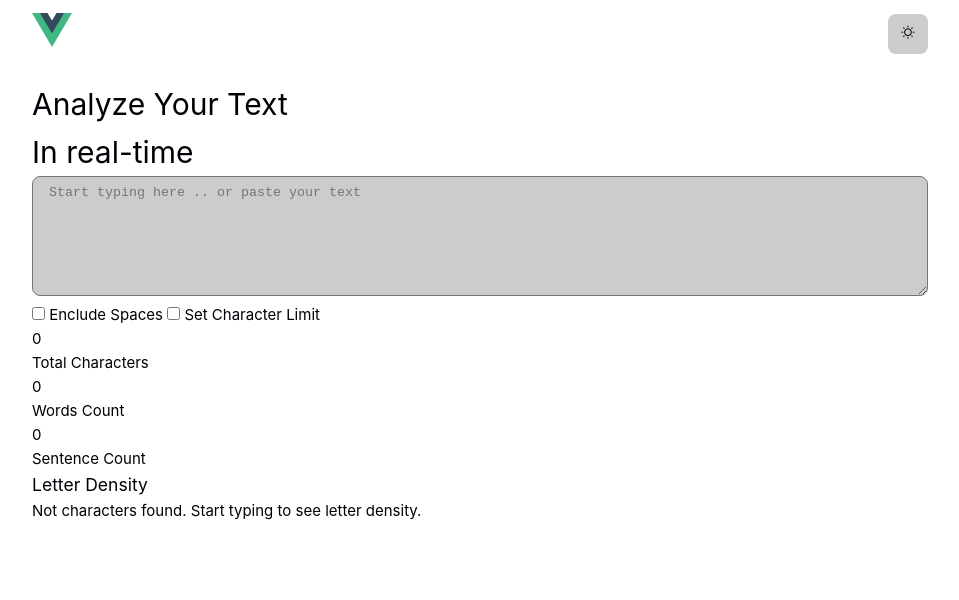
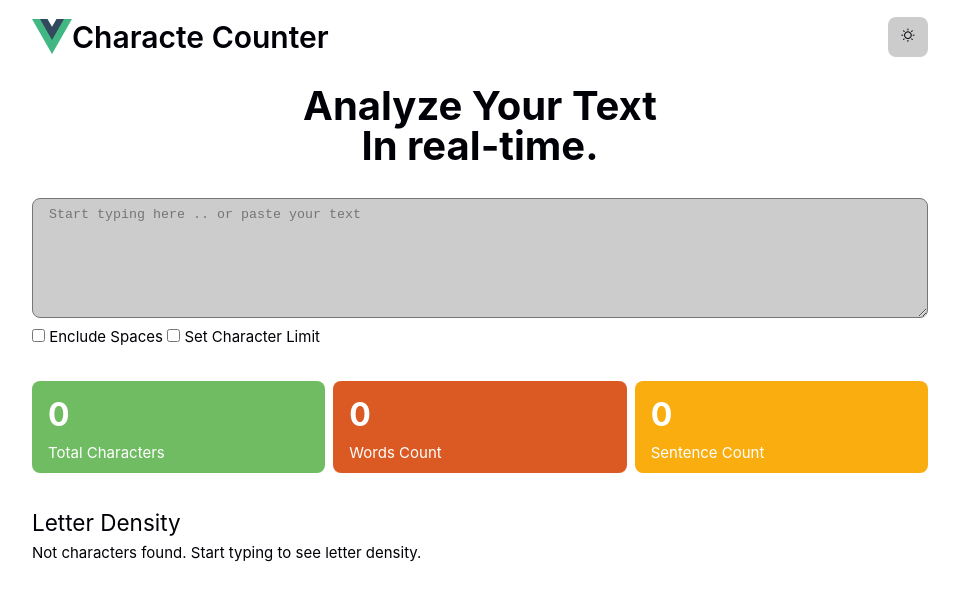
Before and after one commit to OmarNashawati/character-counter, a Vue app: page / in a window 1280 px wide. Shown: the top 600 px of the page, without its empty margins (160-1119 px from the left). Built offline with nearby package versions, Linux system fonts and the light colour scheme.

Commit message:
style components

```diff
--- a/src/components/Counters.vue
+++ b/src/components/Counters.vue
@@ -2,21 +2,60 @@
 
 <template>
   <div class="counters">
-    <div class="counter-item">
+    <div class="counter-item item--primary">
       <p class="counter-value">0</p>
       <p class="counter-title">Total Characters</p>
     </div>
 
-    <div class="counter-item">
+    <div class="counter-item item--accent1">
       <p class="counter-value">0</p>
       <p class="counter-title">Words Count</p>
     </div>
 
-    <div class="counter-item">
+    <div class="counter-item item--accent2">
       <p class="counter-value">0</p>
       <p class="counter-title">Sentence Count</p>
     </div>
   </div>
 </template>
 
-<style scoped></style>
+<style scoped>
+  .counters {
+    display: grid;
+    gap: 0.5rem;
+    grid-template-columns: 1fr 1fr 1fr;
+    padding: 2rem 0;
+    color: var(--background);
+  }
+
+  .counter-item {
+    padding: 0.5rem 1rem ;
+    border-radius: 0.5rem;
+  }
+
+  .counter-value{
+    font-size: 2rem;
+    font-weight: bold;
+  }
+
+  .counter-title{
+
+  }
+
+
+  .item--primary {
+    background-color: var(--primary);
+  }
+  .item--accent1 {
+    background-color: var(--accent-1);
+  }
+  .item--accent2{
+    background-color: var(--accent-2);
+  }
+
+  @media(max-width:576px) {
+    .counters {
+    grid-template-columns: 1fr;
+  }
+  }
+</style>
--- a/src/components/LetterDensity.vue
+++ b/src/components/LetterDensity.vue
@@ -1,7 +1,7 @@
 <script setup></script>
 
 <template>
-  <h3>Letter Density</h3>
+  <h2>Letter Density</h2>
   <div>
     Not characters found. Start typing to see letter density.
   </div>
--- a/src/views/HomeView.vue
+++ b/src/views/HomeView.vue
@@ -9,9 +9,9 @@
 <template>
   <div class="main-wrapper">
 
-    <header>
-      <h1>Analyze Your Text</h1>
-      <h1>In real-time</h1>
+    <header class="header-wrapper">
+      <h1 class="header-text">Analyze Your Text</h1>
+      <h1 class="header-text">In real-time.</h1>
     </header>
 
     <section class="">
@@ -35,6 +35,16 @@
     max-width: var(--max-width);
     margin: 0 auto;
     padding: var(--section-padding);
+  }
 
+  .header-wrapper {
+    padding-bottom: 2rem ;
+    text-align: center;
+  }
+
+  .header-text{
+    font-size: 2.5rem;
+    font-weight: bold;
+    line-height: 2.5rem;
   }
 </style>
--- a/src/views/NavbarView.vue
+++ b/src/views/NavbarView.vue
@@ -4,7 +4,9 @@
   <div class="header-wrapper">
     <div class="logo">
       <img src="../assets/logo.svg" alt="Logo" width="40px">
+      <h1 class="app-name">Characte Counter</h1>
     </div>
+
 
     <button class="theme-toggle-button">
       <i class="pi pi-sun"></i>
@@ -22,6 +24,15 @@
     padding: var(--section-padding);
   }
 
+  .logo {
+    display: flex;
+    align-items: center;
+  }
+
+  .app-name {
+    font-weight: 600;
+  }
+
   .theme-toggle-button{
     width: 40px;
     height: 40px;
```
